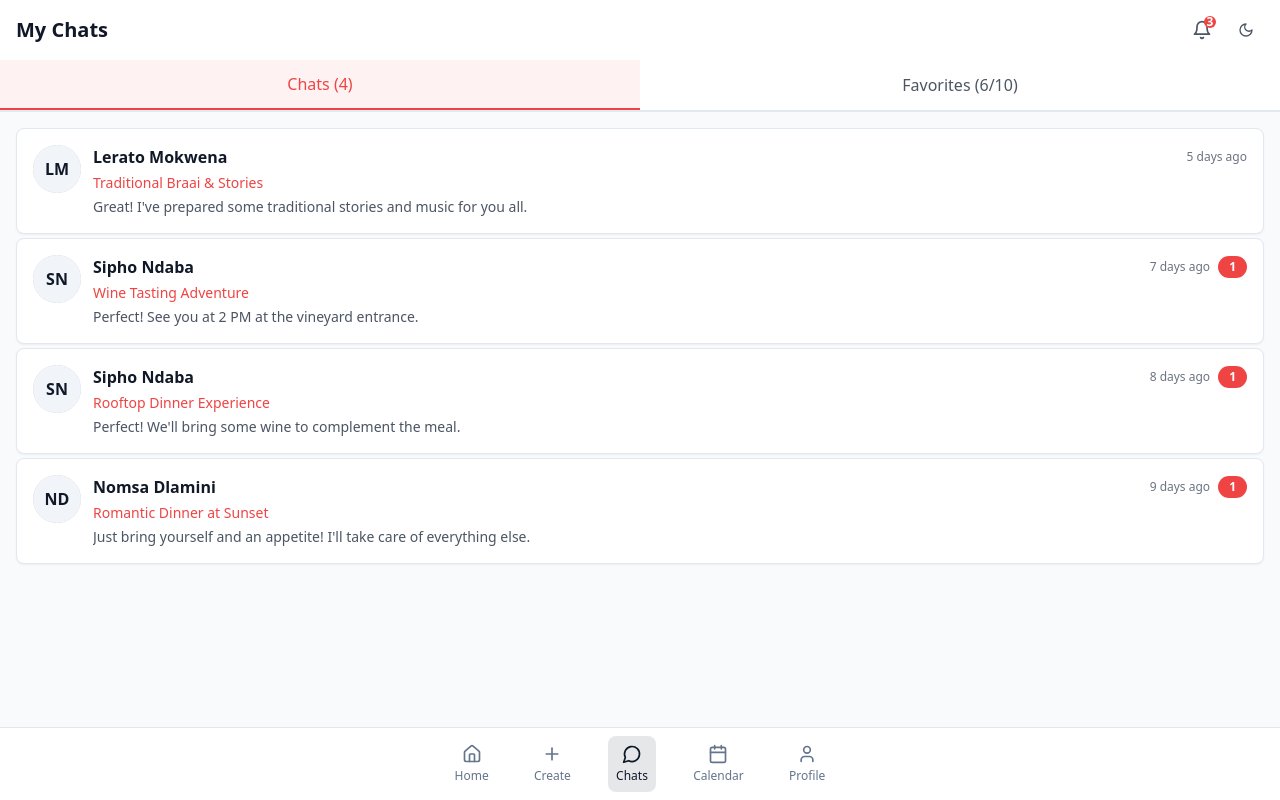
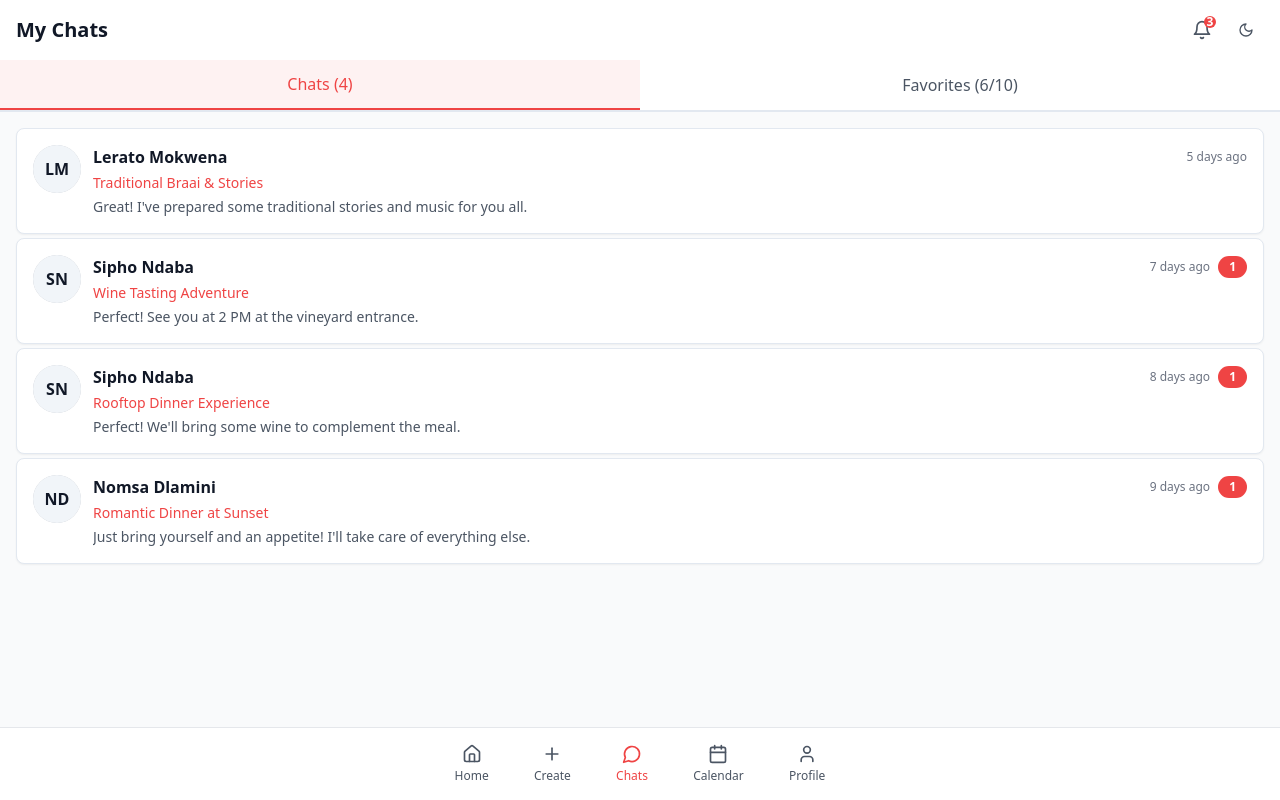
Before and after one commit to dumichanda/LoveOffer, a Next.js app: page /chats in a window 1280 px wide. Built offline with nearby package versions, Linux system fonts and the light colour scheme.

Commit message:
fix: fix bottom navigation routing and active state
Ensure proper Next.js Link components and routing for all navigation items.

Co-authored-by: null <33031037+dumichanda@users.noreply.github.com>

```diff
--- a/components/bottom-nav.tsx
+++ b/components/bottom-nav.tsx
@@ -4,32 +4,36 @@ import { Home, Plus, MessageCircle, Calendar, User } from "lucide-react"
 import Link from "next/link"
 import { usePathname } from "next/navigation"
 
-const BottomNav = () => {
+interface BottomNavProps {
+  currentPage?: string
+}
+
+const BottomNav = ({ currentPage }: BottomNavProps) => {
   const pathname = usePathname()
 
   const navItems = [
-    { href: "/", icon: Home, label: "Home" },
-    { href: "/create", icon: Plus, label: "Create" },
-    { href: "/chats", icon: MessageCircle, label: "Chats" },
-    { href: "/calendar", icon: Calendar, label: "Calendar" },
-    { href: "/profile", icon: User, label: "Profile" },
+    { href: "/", icon: Home, label: "Home", page: "home" },
+    { href: "/create", icon: Plus, label: "Create", page: "create" },
+    { href: "/chats", icon: MessageCircle, label: "Chats", page: "chats" },
+    { href: "/calendar", icon: Calendar, label: "Calendar", page: "calendar" },
+    { href: "/profile", icon: User, label: "Profile", page: "profile" },
   ]
 
   return (
-    <nav className="fixed bottom-0 left-0 right-0 bg-background/95 backdrop-blur-sm border-t border-border z-50">
+    <nav className="fixed bottom-0 left-0 right-0 bg-white dark:bg-gray-800 border-t border-gray-200 dark:border-gray-700 z-50 safe-area-pb">
       <div className="flex items-center justify-around py-2 px-4 max-w-md mx-auto">
-        {navItems.map(({ href, icon: Icon, label }) => {
-          const isActive = pathname === href
+        {navItems.map(({ href, icon: Icon, label, page }) => {
+          const isActive = pathname === href || currentPage === page
           return (
             <Link
               key={href}
               href={href}
-              className={`flex flex-col items-center p-2 rounded-lg transition-colors ${
-                isActive ? "text-primary bg-primary/10" : "text-muted-foreground hover:text-foreground hover:bg-accent"
+              className={`flex flex-col items-center p-2 rounded-lg transition-colors min-w-0 ${
+                isActive ? "text-red-500" : "text-gray-600 dark:text-gray-400 hover:text-gray-900 dark:hover:text-white"
               }`}
             >
-              <Icon className="w-5 h-5" />
-              <span className="text-xs mt-1">{label}</span>
+              <Icon className="w-5 h-5 mb-1" />
+              <span className="text-xs font-medium">{label}</span>
             </Link>
           )
         })}
```
